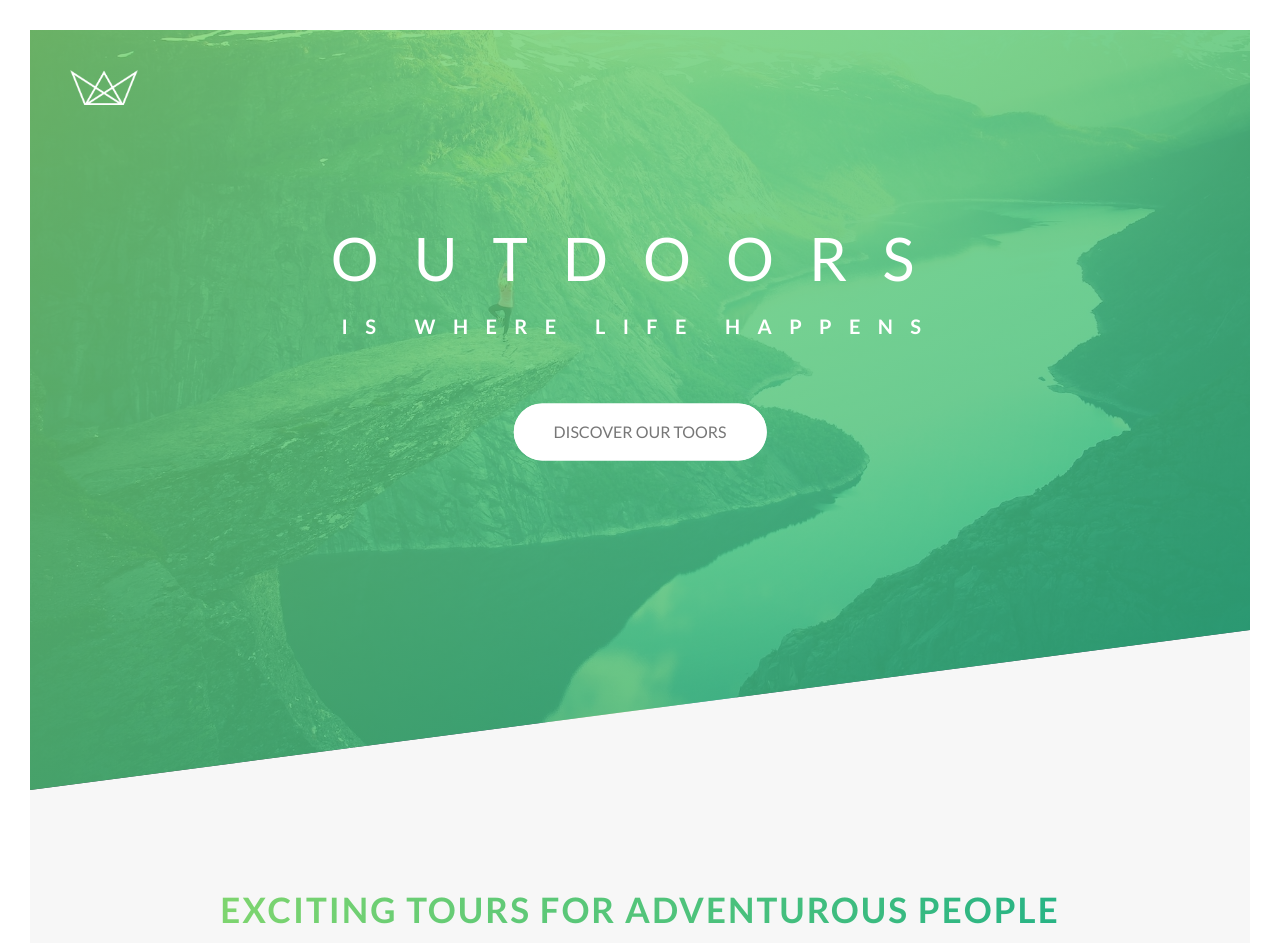
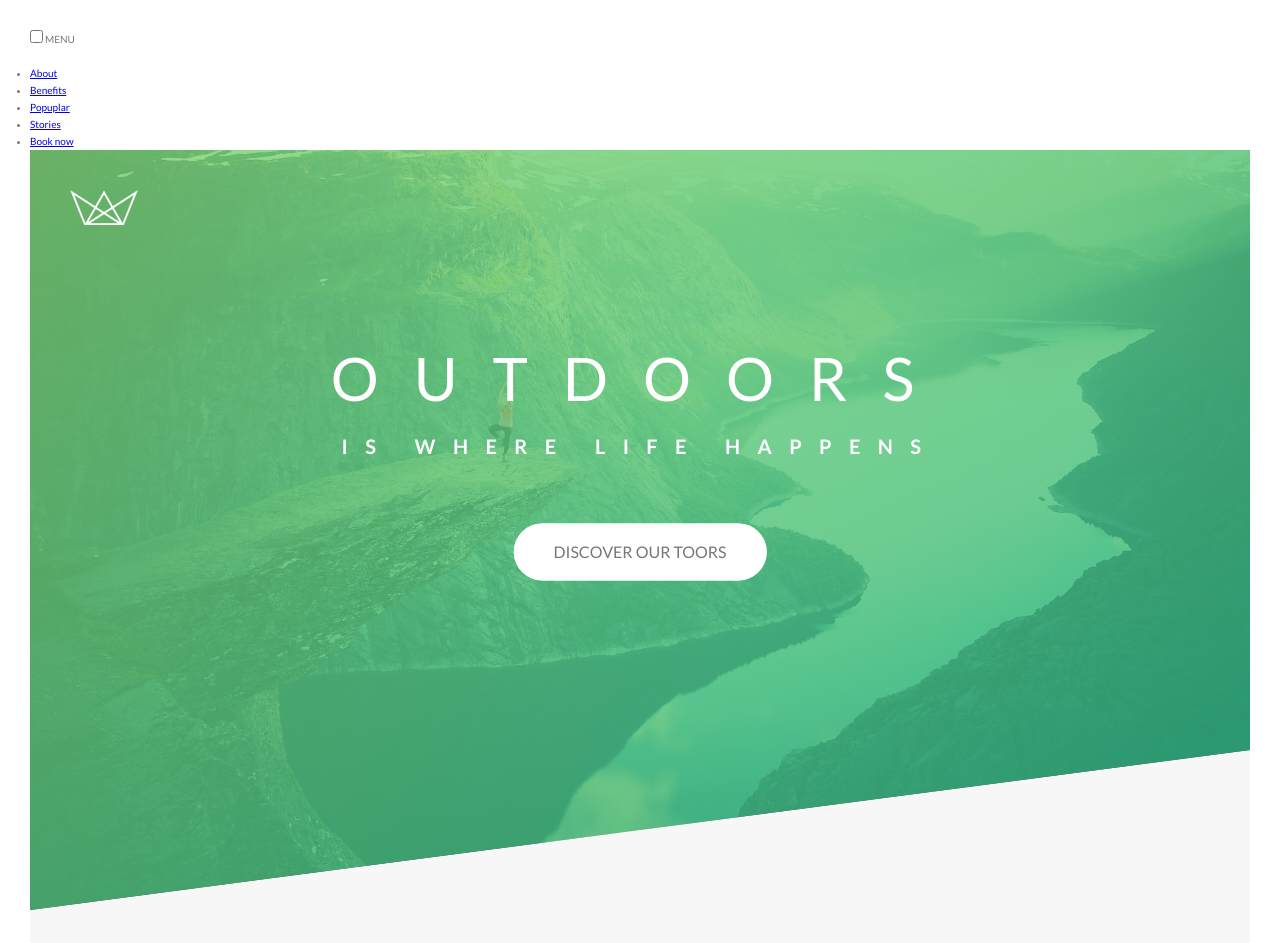
Before and after one commit to kkuzmov/natours, a website: page index.html in a window 1280 px wide. Shown: the top 943 px of the page. Drawn offline with Linux system fonts and the light colour scheme.

Commit message:
add navigation markup

```diff
--- a/index.html
+++ b/index.html
@@ -16,6 +16,20 @@
     <title>Natours | Exciting tours for adventurous people</title>
   </head>
   <body>
+    <div class="navigation">
+      <input type="checkbox" class="navigation__checkbox" id="navi-toggle">
+      <label for="navi-toggle" class="navigation__button">MENU</label>
+      <div class="navigation__background">&nbsp;</div>
+      <nav class="navigation__nav">
+        <ul class="navigation__list">
+          <li class="navigation__item"><a href="#" class="navigation__link">About</a></li>
+          <li class="navigation__item"><a href="#" class="navigation__link">Benefits</a></li>
+          <li class="navigation__item"><a href="#" class="navigation__link">Popuplar</a></li>
+          <li class="navigation__item"><a href="#" class="navigation__link">Stories</a></li>
+          <li class="navigation__item"><a href="#" class="navigation__link">Book now</a></li>
+        </ul>
+      </nav>
+    </div>
     <header class="header">
       <section class="header__logo-box">
         <a href="https://www.google.com">
```
